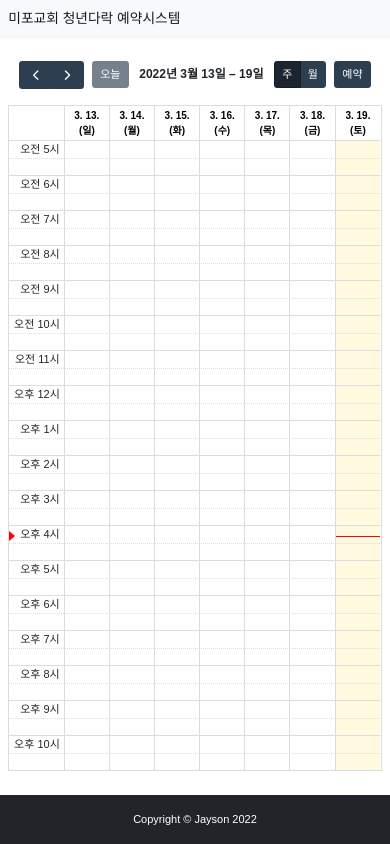
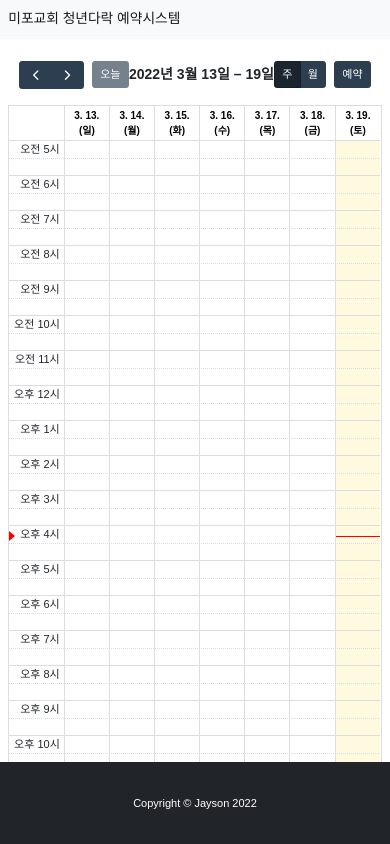
Before and after one commit to wkd8176/mipochurch_room_reservation, a Django app: page /reservation/ in a window 390 px wide. Run offline with Django 4.2, Linux system fonts and the light colour scheme; data that the repository does not hold is empty; some libraries are stand-ins or nearby versions.

Commit message:
모바일 최적화

```diff
--- a/reservation/templates/reservation/base.html
+++ b/reservation/templates/reservation/base.html
@@ -14,7 +14,11 @@
     {% block header %}{% endblock header %}
     <style>
         /* body 스타일 */
-        @media screen and (max-width:800px) {
+        body {
+            padding-bottom: 75px;
+        }
+
+        @media screen and (min-width:386px) and (max-width:800px) {
 
             html,
             body {
@@ -24,7 +28,7 @@
             }
 
             .fc-toolbar-title {
-                font-size: 12px !important;
+                font-size: 14px !important;
                 font-weight: 700
             }
 
@@ -38,11 +42,31 @@
                 font-size: 10px !important;
                 font-weight: 600
             }
+        }
 
-            footer {
-                position: fixed;
-                bottom: 0;
-                width: 100%;
+        @media screen and (max-width:385px) {
+
+            html,
+            body {
+                font-family: Arial, Helvetica Neue, Helvetica, sans-serif;
+                font-size: 11px;
+                height: 100%;
+            }
+
+            .fc-toolbar-title {
+                font-size: 10px !important;
+                font-weight: 700
+            }
+
+            .fc-header-toolbar {
+                padding-top: 1em;
+                padding-left: 1em;
+                padding-right: 1em;
+            }
+
+            .fc-col-header-cell-cushion {
+                font-size: 10px !important;
+                font-weight: 600
             }
         }
     </style>
@@ -51,7 +75,7 @@
 <body>
     {% include 'reservation/navbar.html' %}
 
-    <div class="container my-3">
+    <div class="container-fluid my-3">
         <div class="row">
             <div class="col-12" id="main-area">
                 {% block main_area %}{% endblock main_area %}
--- a/reservation/templates/reservation/footer.html
+++ b/reservation/templates/reservation/footer.html
@@ -1,6 +1,6 @@
 <!-- Footer-->
-<footer class="py-4 bg-dark">
-    <div class="container">
+<footer class="py-5 bg-dark fixed-bottom">
+    <div class="container-fluid">
         <p class="m-0 text-center text-white">Copyright &copy; Jayson 2022</p>
     </div>
 </footer>
--- a/reservation/templates/reservation/navbar.html
+++ b/reservation/templates/reservation/navbar.html
@@ -1,5 +1,4 @@
-
-<nav class="navbar navbar-expand-lg navbar-light bg-light">
-    <div class="container">
+<nav class="navbar navbar-expand-lg navbar-light bg-light sticky-top">
+    <div class="container-fluid">
         <a class="navbar-brand" href="{% url 'reservation:main' %}">미포교회 청년다락 예약시스템</a>
 </nav>
```
